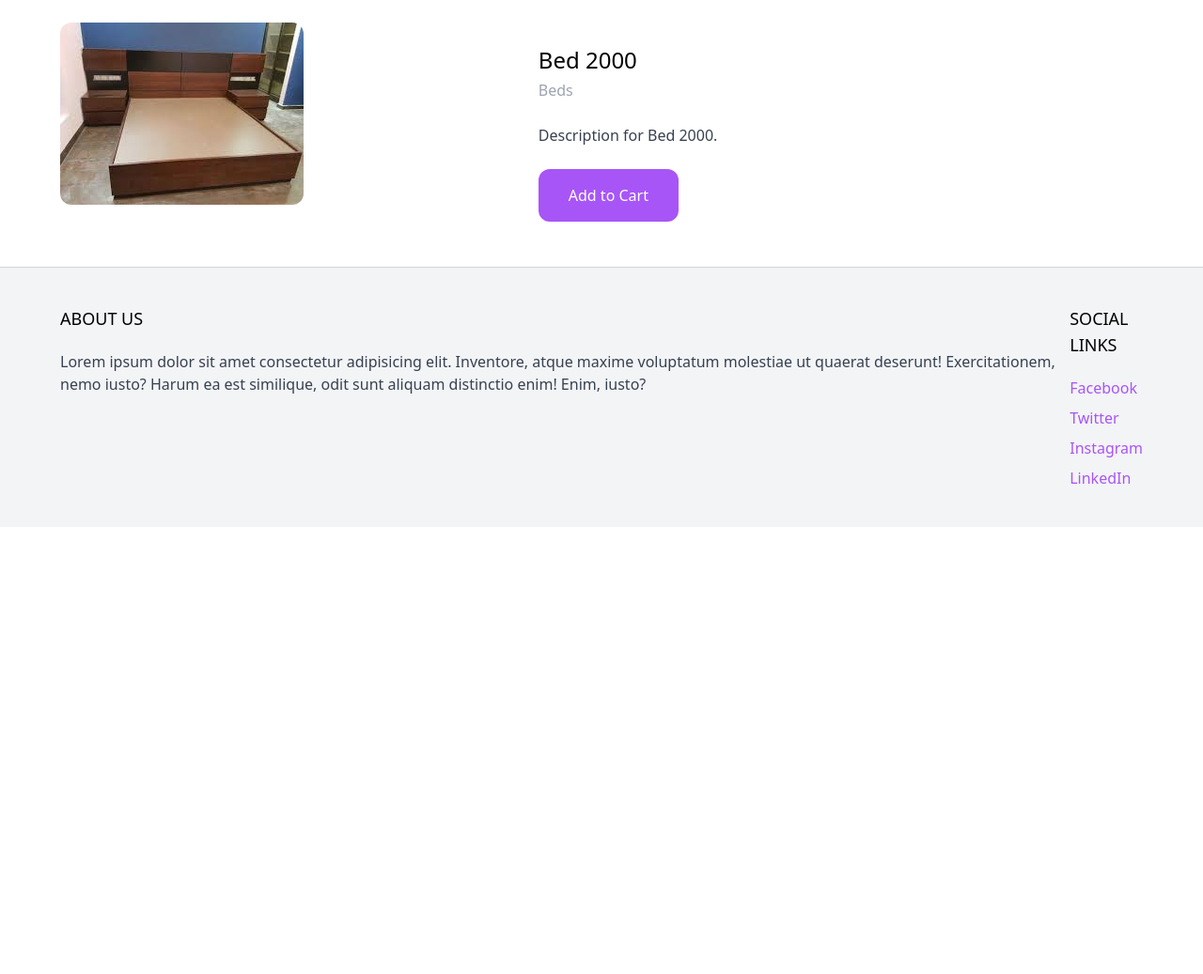
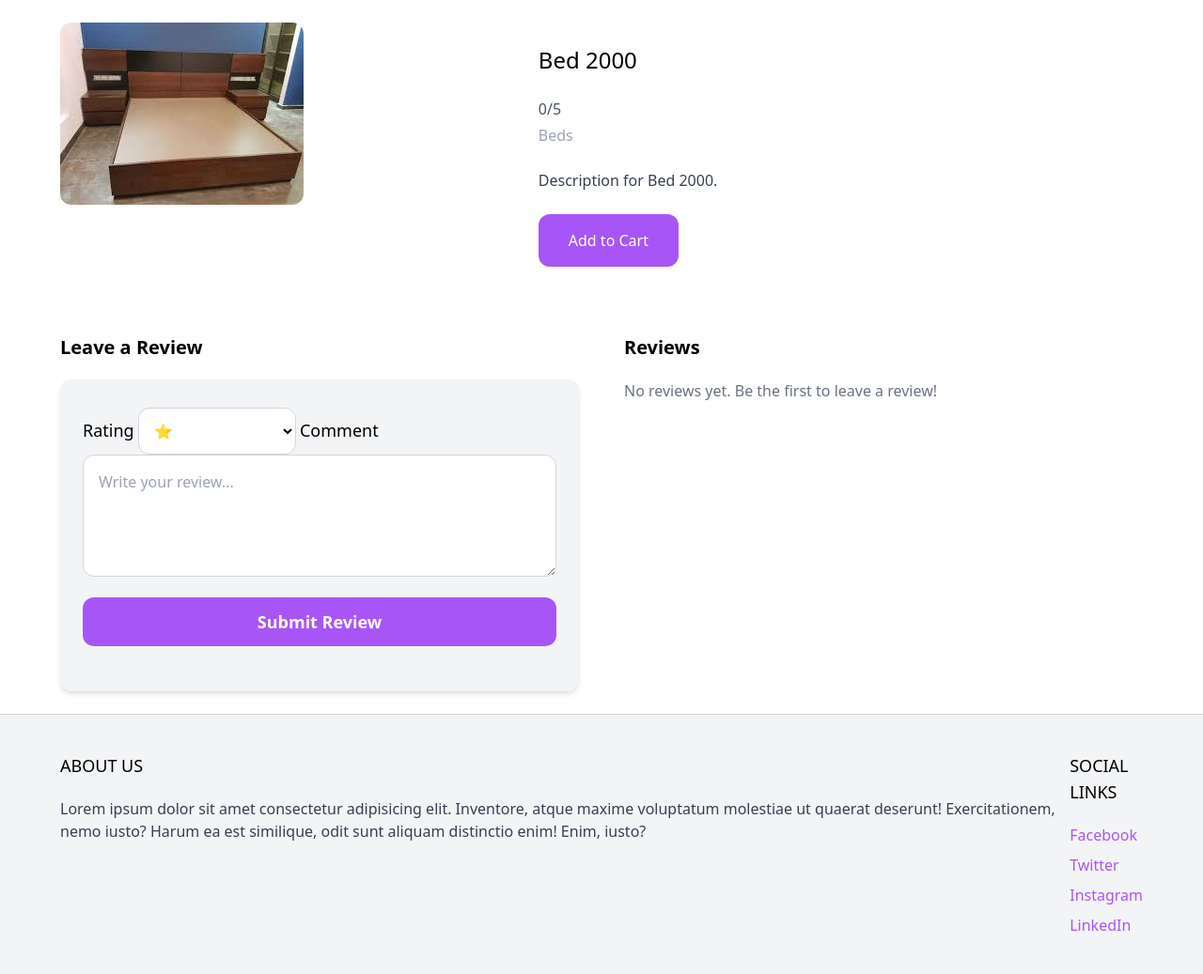
Before and after one commit to mmtq/eCommerce_Website_Django, a Django app: page /product/bed-2000/ in a window 1280 px wide. Shown: the part 77-1114 px from the top of the page at 94% size. Before the commit the page ends 592 px from the top, so only its background shows below. Run offline with Django 5.2, Linux system fonts and the light colour scheme; a user stored in the database is signed in; data comes from the database, SQL or seed files in the repository; both versions use the stored data as it was after the commit; some libraries are stand-ins or nearby versions.

Commit message:
Product Reviews

```diff
--- a/product/models.py
+++ b/product/models.py
@@ -1,5 +1,6 @@
 from django.db import models
 from django.utils.text import slugify
+from django.contrib.auth.models import User
 # Create your models here.
 
 class Category(models.Model):
@@ -38,3 +39,20 @@ class Product(models.Model):
 
     def __str__(self):
         return self.name
+
+    def avg_rating(self):
+        reviews = self.reviews.all()
+        if reviews:
+            return sum(review.rating for review in reviews) / len(reviews)
+        else:
+            return 0
+
+class Review(models.Model):
+    product = models.ForeignKey(Product, related_name='reviews', on_delete=models.CASCADE)
+    created_by = models.ForeignKey(User, related_name='reviews', on_delete=models.CASCADE)
+    rating = models.IntegerField(default=3)
+    comment = models.TextField()
+    created_at = models.DateTimeField(auto_now_add=True)
+
+    class Meta:
+        ordering = ('-created_at',)
--- a/product/templates/product/product.html
+++ b/product/templates/product/product.html
@@ -7,6 +7,7 @@
     </div>
     <div class="information w-full lg:w-3/5 lg:p-6 lg:pl-12">
         <h1 class="text-2xl">{{ product.name }}</h1>
+        <p class="mt-6 text-gray-600">{{product.avg_rating}}/5</p>
         <p class="mt-1 text-gray-400">{{ product.category.name }}</p>
         <p class="mt-6 text-gray-700">{{ product.description }}</p>
         <a
@@ -19,6 +20,55 @@
             Add to Cart
         </a>
     </div>
+    <div class="w-full mt-12 flex flex-wrap">
+        <div class="w-full lg:w-1/2  lg:pr-6 ">
+            {%if user.is_authenticated%}
+            <h2 class="mb-5 text-xl font-semibold">Leave a Review</h2>
+
+            <form action="." method="post" class="p-6 bg-gray-100 rounded-xl shadow-md">
+                {% csrf_token %}
+                <div class="mb-6">
+                    <!-- RATING SELECTOR -->
+                    <label for="rating" class="inline-block mb-2 text-lg font-medium">Rating</label>
+                    <select name="rating" id="rating" class="p-3 bg-white border border-gray-300 rounded-xl w-1/3 focus:ring-2 focus:ring-purple-500">
+                        <option value="1">⭐</option>
+                        <option value="2">⭐⭐</option>
+                        <option value="3">⭐⭐⭐</option>
+                        <option value="4">⭐⭐⭐⭐</option>
+                        <option value="5">⭐⭐⭐⭐⭐</option>
+                    </select>
+
+                    <!-- COMMENT -->
+                    <label for="comment" class="inline-block mt-4 mb-2 text-lg font-medium">Comment</label>
+                    <textarea name="comment" id="comment" class="p-4 bg-white border border-gray-300 w-full rounded-xl focus:ring-2 focus:ring-purple-500" rows="4" placeholder="Write your review..."></textarea>
+
+                    <button type="submit" class="mt-4 inline-block w-full px-5 py-3 text-lg font-semibold text-white bg-purple-500 rounded-xl hover:bg-purple-600 transition duration-200">
+                        Submit Review
+                    </button>
+                </div>
+            </form>
+            {%endif%}
+        </div>
+        <div class="w-full lg:w-1/2 lg:pl-6">
+            <h2 class="mb-5 text-xl font-semibold">Reviews</h2>
+
+            <div class="space-y-6">
+                {% for review in product.reviews.all %}
+                <div class="p-5 bg-gray-100 rounded-xl shadow-md">
+                    <div class="flex items-center justify-between mb-2">
+                        <p class="text-lg font-semibold">{{ review.created_by }}</p>
+                        <p class="text-sm text-gray-500">{{ review.created_at|date:"M d, Y" }}</p>
+                    </div>
+                    <p class="text-gray-700">{{ review.comment }}</p>
+                    <p class="mt-2 text-sm text-gray-600">⭐ Rating: <span class="font-semibold">{{ review.rating }}/5</span></p>
+                </div>
+                {% empty %}
+                <p class="text-gray-500">No reviews yet. Be the first to leave a review!</p>
+                {% endfor %}
+            </div>
+        </div>
+    </div>
+
 </div>
 
 {% endblock %}
--- a/product/views.py
+++ b/product/views.py
@@ -1,8 +1,15 @@
 from django.shortcuts import render, get_object_or_404
-from .models import Product, Category
+from .models import Product, Category, Review
 # Create your views here.
 
 def product(request, slug):
+    if request.method == 'POST':
+        product = get_object_or_404(Product, slug=slug)
+        user = request.user
+        rating = request.POST.get('rating')
+        comment = request.POST.get('comment')
+        Review.objects.create(product=product, created_by=user, rating=rating, comment=comment)
+
     product = get_object_or_404(Product, slug=slug)
     context = {
         'product': product
```
Also changed, not shown: product/admin.py (+6 -1 lines), db.sqlite3, product/migrations/0004_review.py (added).
